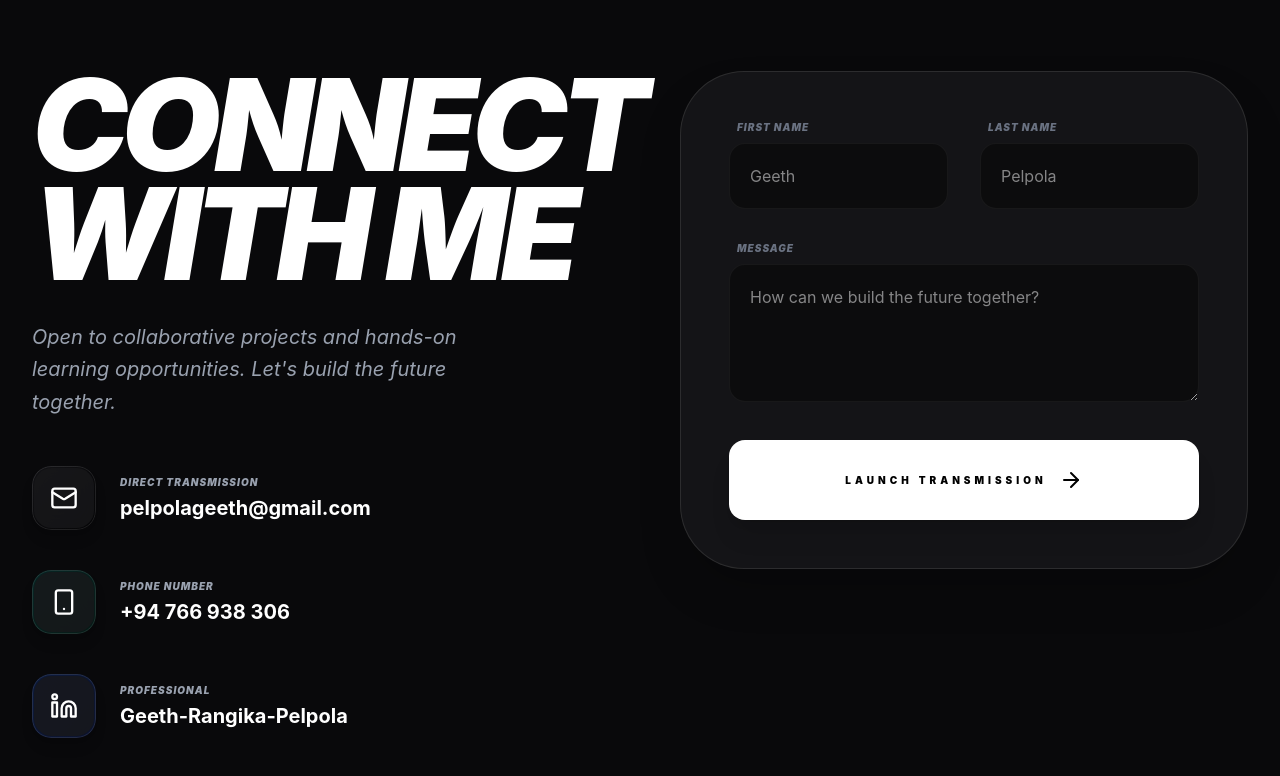
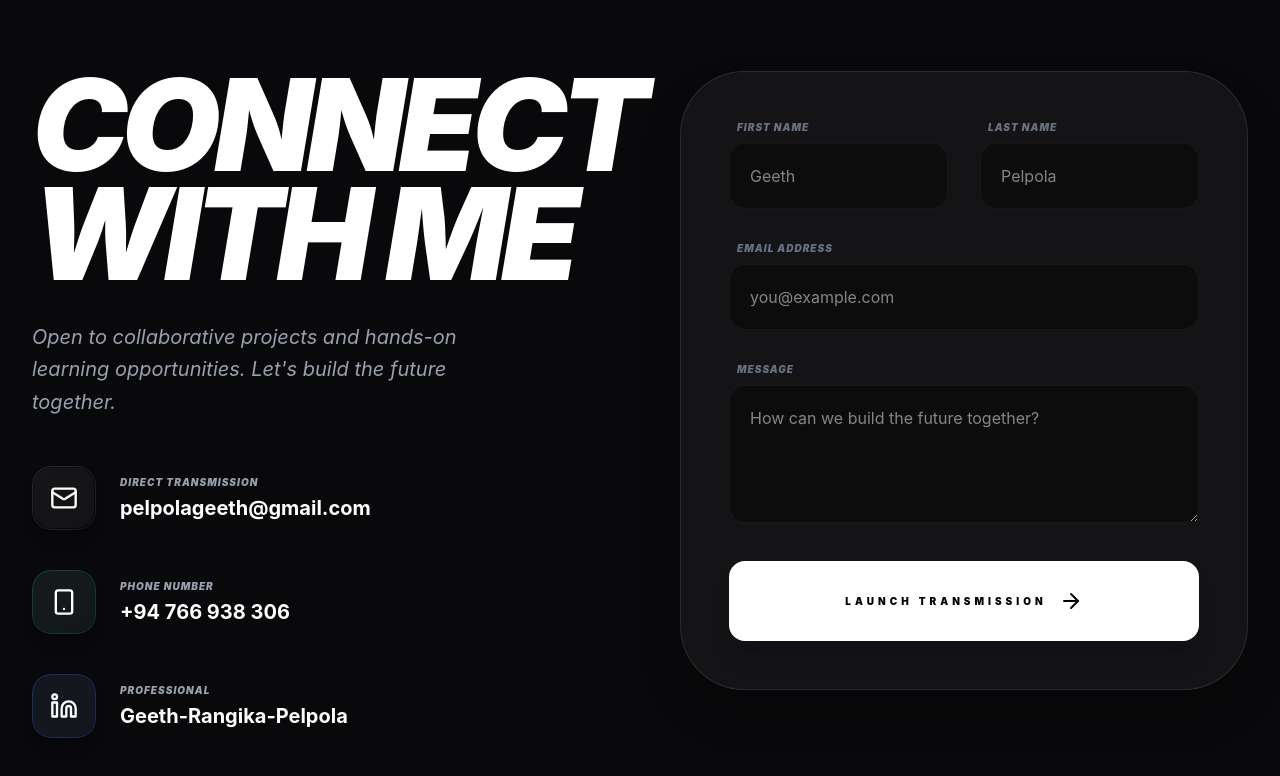
Before and after one commit to geeth-rp/portfolio-geeth, a React (Vite) app: page / in a window 1280 px wide. Shown: the part 6960-7736 px from the top of the page. Built offline with nearby package versions, Linux system fonts and the light colour scheme.

Commit message:
Configure Formspree for contact form and add email field

```diff
--- a/App.jsx
+++ b/App.jsx
@@ -581,22 +581,26 @@ const Contact = () => {
           </RevealOnScroll>
           <RevealOnScroll delay="200">
             <div className="bg-white dark:bg-zinc-900/80 p-12 rounded-[4rem] border border-zinc-200 dark:border-white/10 relative overflow-hidden group shadow-2xl backdrop-blur-md">
-              <form className="space-y-8 relative z-10">
+              <form action="https://formspree.io/f/mojgorrl" method="POST" className="space-y-8 relative z-10">
                 <div className="grid md:grid-cols-2 gap-8">
                   <div className="space-y-2">
                     <label className="text-[10px] uppercase tracking-widest text-zinc-500 dark:text-gray-500 font-black block pl-2 italic">First Name</label>
-                    <input type="text" className="w-full bg-zinc-50 dark:bg-black/40 border border-zinc-200 dark:border-white/5 rounded-2xl p-5 text-zinc-900 dark:text-white focus:outline-none focus:border-emerald-500/50 transition-all focus:bg-white dark:focus:bg-black/60 shadow-inner" placeholder="Geeth" />
+                    <input name="firstName" type="text" required className="w-full bg-zinc-50 dark:bg-black/40 border border-zinc-200 dark:border-white/5 rounded-2xl p-5 text-zinc-900 dark:text-white focus:outline-none focus:border-emerald-500/50 transition-all focus:bg-white dark:focus:bg-black/60 shadow-inner" placeholder="Geeth" />
                   </div>
                   <div className="space-y-2">
                     <label className="text-[10px] uppercase tracking-widest text-zinc-500 dark:text-gray-500 font-black block pl-2 italic">Last Name</label>
-                    <input type="text" className="w-full bg-zinc-50 dark:bg-black/40 border border-zinc-200 dark:border-white/5 rounded-2xl p-5 text-zinc-900 dark:text-white focus:outline-none focus:border-emerald-500/50 transition-all focus:bg-white dark:focus:bg-black/60 shadow-inner" placeholder="Pelpola" />
+                    <input name="lastName" type="text" required className="w-full bg-zinc-50 dark:bg-black/40 border border-zinc-200 dark:border-white/5 rounded-2xl p-5 text-zinc-900 dark:text-white focus:outline-none focus:border-emerald-500/50 transition-all focus:bg-white dark:focus:bg-black/60 shadow-inner" placeholder="Pelpola" />
                   </div>
                 </div>
                 <div className="space-y-2">
+                  <label className="text-[10px] uppercase tracking-widest text-zinc-500 dark:text-gray-500 font-black block pl-2 italic">Email Address</label>
+                  <input name="email" type="email" required className="w-full bg-zinc-50 dark:bg-black/40 border border-zinc-200 dark:border-white/5 rounded-2xl p-5 text-zinc-900 dark:text-white focus:outline-none focus:border-emerald-500/50 transition-all focus:bg-white dark:focus:bg-black/60 shadow-inner" placeholder="you@example.com" />
+                </div>
+                <div className="space-y-2">
                   <label className="text-[10px] uppercase tracking-widest text-zinc-500 dark:text-gray-500 font-black block pl-2 italic">Message</label>
-                  <textarea rows="4" className="w-full bg-zinc-50 dark:bg-black/40 border border-zinc-200 dark:border-white/5 rounded-2xl p-5 text-zinc-900 dark:text-white focus:outline-none focus:border-emerald-500/50 transition-all focus:bg-white dark:focus:bg-black/60 shadow-inner" placeholder="How can we build the future together?"></textarea>
+                  <textarea name="message" required rows="4" className="w-full bg-zinc-50 dark:bg-black/40 border border-zinc-200 dark:border-white/5 rounded-2xl p-5 text-zinc-900 dark:text-white focus:outline-none focus:border-emerald-500/50 transition-all focus:bg-white dark:focus:bg-black/60 shadow-inner" placeholder="How can we build the future together?"></textarea>
                 </div>
-                <button className="w-full bg-zinc-900 dark:bg-white text-white dark:text-black py-7 rounded-2xl font-black uppercase tracking-[0.4em] text-[10px] hover:bg-emerald-600 dark:hover:bg-emerald-500 hover:text-white transition-all shadow-xl group/btn overflow-hidden relative">
+                <button type="submit" className="w-full bg-zinc-900 dark:bg-white text-white dark:text-black py-7 rounded-2xl font-black uppercase tracking-[0.4em] text-[10px] hover:bg-emerald-600 dark:hover:bg-emerald-500 hover:text-white transition-all shadow-xl group/btn overflow-hidden relative">
                   <div className="relative z-10 flex items-center justify-center gap-3">
                     Launch Transmission <ArrowRight className="group-hover/btn:translate-x-3 transition-transform duration-500" />
                   </div>
```
